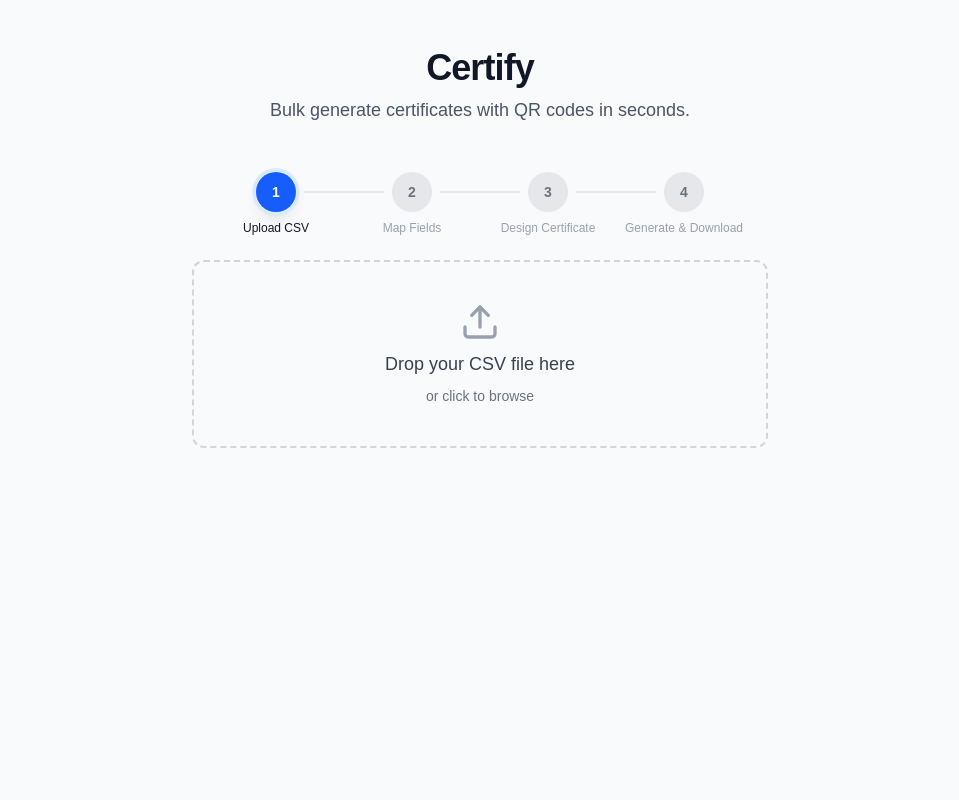
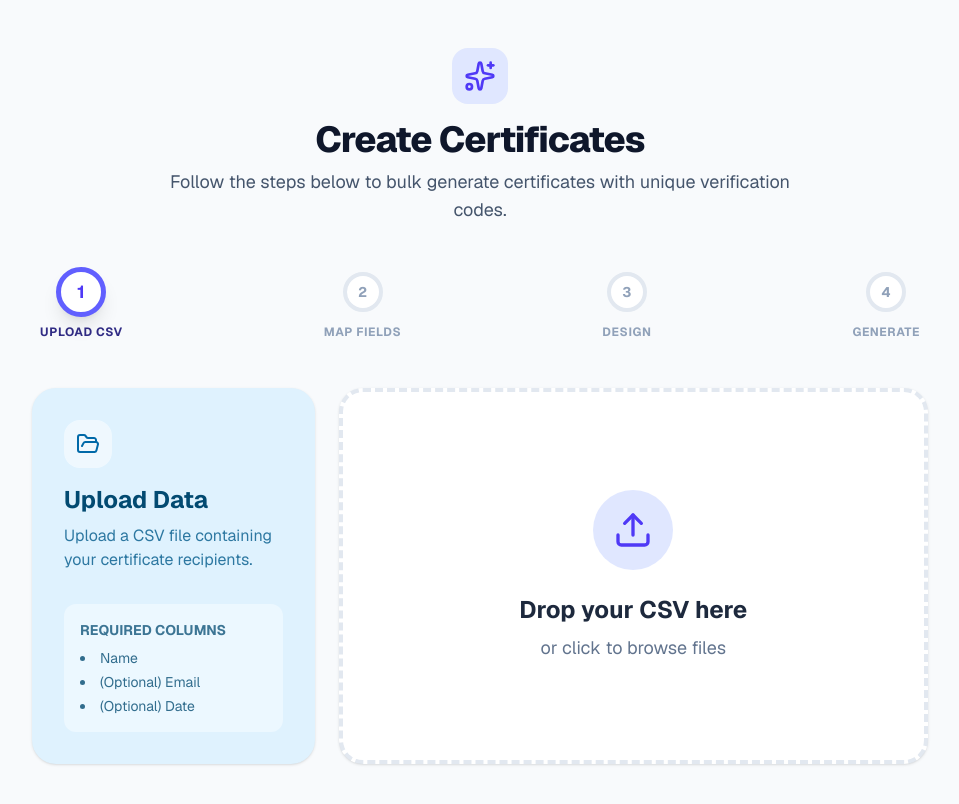
Before and after one commit to gdg-raipur/certify, a Next.js app: page /create-certificates in a window 1280 px wide. Shown: the top 804 px of the page, without its empty margins (160-1119 px from the left). Built offline with nearby package versions, Linux system fonts and the light colour scheme.

Commit message:
[major] refactor: clean up and styling to generation pages

```diff
--- a/src/app/create-certificates/page.tsx
+++ b/src/app/create-certificates/page.tsx
@@ -6,14 +6,14 @@ import { MappingStep } from "@/components/MappingStep";
 import { DesignStep } from "@/components/DesignStep";
 import { GenerateStep } from "@/components/GenerateStep";
 import { CsvColumnMapping } from "@/types";
-import { Check, ChevronRight } from "lucide-react";
+import { Check, ChevronRight, Sparkles } from "lucide-react";
 import { cn } from "@/lib/utils";
 
 const STEPS = [
     { id: "upload", title: "Upload CSV" },
     { id: "mapping", title: "Map Fields" },
-    { id: "design", title: "Design Certificate" },
-    { id: "generate", title: "Generate & Download" },
+    { id: "design", title: "Design" },
+    { id: "generate", title: "Generate" },
 ];
 
 export default function CreateCertificates() {
@@ -40,63 +40,63 @@ export default function CreateCertificates() {
     };
 
     return (
-        <main className="min-h-screen bg-gray-50 py-12 px-4 sm:px-6 lg:px-8">
-            <div className="max-w-5xl mx-auto">
+        <main className="min-h-screen bg-slate-50 py-12 px-4 sm:px-6 lg:px-8 font-sans">
+            <div className="max-w-6xl mx-auto">
                 <div className="text-center mb-12">
-                    <h1 className="text-4xl font-extrabold text-gray-900 tracking-tight mb-2">
-                        Certify
+                    <div className="inline-flex items-center justify-center p-3 bg-indigo-100 rounded-2xl mb-4 text-indigo-600">
+                        <Sparkles className="w-8 h-8" />
+                    </div>
+                    <h1 className="text-4xl font-extrabold text-slate-900 tracking-tight mb-2">
+                        Create Certificates
                     </h1>
-                    <p className="text-lg text-gray-600">
-                        Bulk generate certificates with QR codes in seconds.
+                    <p className="text-lg text-slate-600 max-w-2xl mx-auto">
+                        Follow the steps below to bulk generate certificates with unique verification codes.
                     </p>
                 </div>
 
                 {/* Stepper */}
-                <div className="mb-12">
-                    <div className="flex items-center justify-center">
+                <div className="mb-12 max-w-4xl mx-auto">
+                    <div className="flex items-center justify-between relative">
+                        {/* Connecting Line */}
+                        <div className="absolute left-0 top-1/2 -translate-y-1/2 w-full h-1 bg-slate-200 -z-10 rounded-full"></div>
+                        <div
+                            className="absolute left-0 top-1/2 -translate-y-1/2 h-1 bg-indigo-500 -z-10 rounded-full transition-all duration-500 ease-in-out"
+                            style={{ width: `${(currentStep / (STEPS.length - 1)) * 100}%` }}
+                        ></div>
+
                         {STEPS.map((step, index) => (
-                            <div key={step.id} className="flex items-center">
-                                <div className="flex flex-col items-center relative">
+                            <div key={step.id} className="flex flex-col items-center bg-slate-50 px-2">
                                 <div
                                     className={cn(
-                                            "w-10 h-10 rounded-full flex items-center justify-center font-semibold text-sm transition-colors duration-200 z-10",
+                                        "w-10 h-10 rounded-full flex items-center justify-center font-bold text-sm transition-all duration-300 z-10 border-4",
                                         index < currentStep
-                                                ? "bg-green-500 text-white"
+                                            ? "bg-indigo-500 border-indigo-500 text-white scale-110"
                                             : index === currentStep
-                                                    ? "bg-blue-600 text-white shadow-lg ring-4 ring-blue-100"
-                                                    : "bg-gray-200 text-gray-500"
+                                                ? "bg-white border-indigo-500 text-indigo-600 shadow-lg scale-125"
+                                                : "bg-white border-slate-200 text-slate-400"
                                     )}
                                 >
                                     {index < currentStep ? (
-                                            <Check className="w-6 h-6" />
+                                        <Check className="w-5 h-5" />
                                     ) : (
                                         index + 1
                                     )}
                                 </div>
                                 <span
                                     className={cn(
-                                            "absolute top-12 text-xs font-medium whitespace-nowrap",
-                                            index <= currentStep ? "text-gray-900" : "text-gray-400"
+                                        "mt-3 text-xs font-bold uppercase tracking-wider transition-colors duration-300",
+                                        index <= currentStep ? "text-indigo-900" : "text-slate-400"
                                     )}
                                 >
                                     {step.title}
                                 </span>
-                                </div>
-                                {index < STEPS.length - 1 && (
-                                    <div
-                                        className={cn(
-                                            "w-20 h-0.5 mx-2",
-                                            index < currentStep ? "bg-green-500" : "bg-gray-200"
-                                        )}
-                                    />
-                                )}
                             </div>
                         ))}
                     </div>
                 </div>
 
                 {/* Content */}
-                <div className="transition-all duration-300 ease-in-out">
+                <div className="transition-all duration-500 ease-in-out">
                     {currentStep === 0 && <UploadStep onDataParsed={handleDataParsed} />}
                     {currentStep === 1 && (
                         <MappingStep headers={headers} onMappingComplete={handleMappingComplete} />
--- a/src/components/UploadStep.tsx
+++ b/src/components/UploadStep.tsx
@@ -1,7 +1,7 @@
 "use client";
 
 import { useState, useCallback } from "react";
-import { Upload, FileText, X } from "lucide-react";
+import { Upload, FileText, X, FolderOpen } from "lucide-react";
 import Papa from "papaparse";
 import { cn } from "@/lib/utils";
 
@@ -71,13 +71,37 @@ export function UploadStep({ onDataParsed }: UploadStepProps) {
     };
 
     return (
-        <div className="w-full max-w-xl mx-auto">
+        <div className="w-full max-w-4xl mx-auto grid grid-cols-1 md:grid-cols-3 gap-6">
+
+            {/* Info Box */}
+            <div className="bg-sky-100 rounded-3xl p-8 flex flex-col justify-between shadow-sm md:col-span-1">
+                <div>
+                    <div className="w-12 h-12 bg-white/50 rounded-2xl flex items-center justify-center mb-4">
+                        <FolderOpen className="w-6 h-6 text-sky-700" />
+                    </div>
+                    <h2 className="text-2xl font-bold text-sky-900 mb-2">Upload Data</h2>
+                    <p className="text-sky-800/80">
+                        Upload a CSV file containing your certificate recipients.
+                    </p>
+                </div>
+                <div className="mt-8 p-4 bg-white/40 rounded-xl">
+                    <h3 className="text-sm font-bold text-sky-900 uppercase mb-2 opacity-75">Required Columns</h3>
+                    <ul className="text-sm text-sky-900/80 space-y-1 list-disc list-inside">
+                        <li>Name</li>
+                        <li>(Optional) Email</li>
+                        <li>(Optional) Date</li>
+                    </ul>
+                </div>
+            </div>
+
+            {/* Dropzone */}
+            <div className="md:col-span-2">
                 <div
                     className={cn(
-                    "border-2 border-dashed rounded-xl p-10 text-center transition-colors cursor-pointer",
+                        "h-full min-h-[300px] border-4 border-dashed rounded-3xl p-8 flex flex-col items-center justify-center text-center transition-all cursor-pointer group relative overflow-hidden bg-white shadow-sm",
                         isDragging
-                        ? "border-blue-500 bg-blue-50"
-                        : "border-gray-300 hover:border-gray-400",
+                            ? "border-indigo-500 bg-indigo-50"
+                            : "border-slate-200 hover:border-indigo-300 hover:bg-slate-50",
                         error ? "border-red-500 bg-red-50" : ""
                     )}
                     onDragOver={handleDragOver}
@@ -94,39 +118,44 @@ export function UploadStep({ onDataParsed }: UploadStepProps) {
                     />
 
                     {file ? (
-                    <div className="flex items-center justify-center gap-4">
-                        <FileText className="w-8 h-8 text-blue-500" />
-                        <div className="text-left">
-                            <p className="font-medium text-gray-900">{file.name}</p>
-                            <p className="text-sm text-gray-500">
-                                {(file.size / 1024).toFixed(1)} KB
-                            </p>
+                        <div className="flex flex-col items-center animate-in fade-in zoom-in duration-300 z-10">
+                            <div className="w-20 h-20 bg-indigo-100 rounded-full flex items-center justify-center mb-4">
+                                <FileText className="w-10 h-10 text-indigo-600" />
                             </div>
+                            <p className="text-xl font-bold text-slate-800 mb-1">{file.name}</p>
+                            <p className="text-slate-500 mb-6">{(file.size / 1024).toFixed(1)} KB</p>
+
                             <button
                                 onClick={(e) => {
                                     e.stopPropagation();
                                     clearFile();
                                 }}
-                            className="p-1 hover:bg-gray-200 rounded-full"
+                                className="px-4 py-2 bg-red-100 text-red-600 rounded-lg hover:bg-red-200 transition-colors font-medium flex items-center gap-2"
                             >
-                            <X className="w-5 h-5 text-gray-500" />
+                                <X className="w-4 h-4" />
+                                Remove File
                             </button>
                         </div>
                     ) : (
-                    <div className="space-y-2">
-                        <div className="flex justify-center">
-                            <Upload className="w-10 h-10 text-gray-400" />
+                        <div className="z-10 flex flex-col items-center">
+                            <div className="w-20 h-20 bg-indigo-100 group-hover:bg-indigo-200 group-hover:scale-110 transition-all rounded-full flex items-center justify-center mb-6">
+                                <Upload className="w-10 h-10 text-indigo-600" />
                             </div>
-                        <p className="text-lg font-medium text-gray-700">
-                            Drop your CSV file here
+                            <h3 className="text-2xl font-bold text-slate-800 mb-2">
+                                Drop your CSV here
+                            </h3>
+                            <p className="text-slate-500 text-lg">
+                                or click to browse files
                             </p>
-                        <p className="text-sm text-gray-500">or click to browse</p>
                         </div>
                     )}
                 </div>
                 {error && (
-                <p className="mt-2 text-sm text-red-600 text-center">{error}</p>
+                    <div className="mt-4 p-4 bg-red-50 text-red-600 rounded-xl border border-red-100 text-center font-medium animate-in slide-in-from-top-2">
+                        {error}
+                    </div>
                 )}
+            </div>
         </div>
     );
 }
```
Also changed, not shown: src/lib/verify.ts (added, +8 -0 lines). Lines whose indentation alone changed are shown as unchanged.
